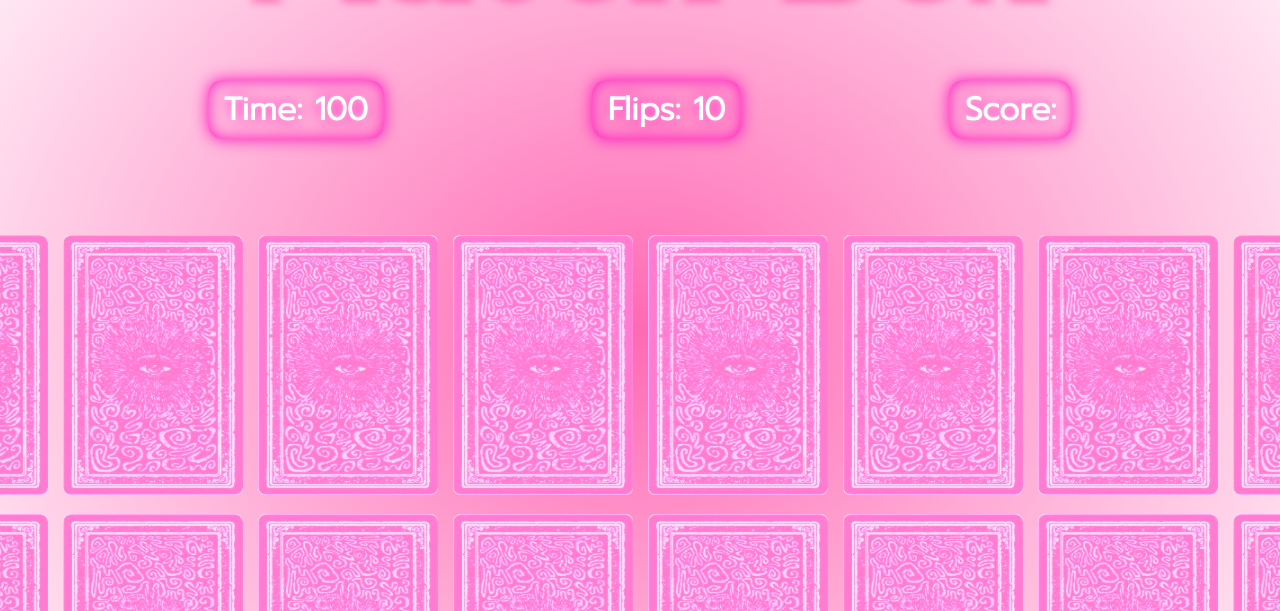
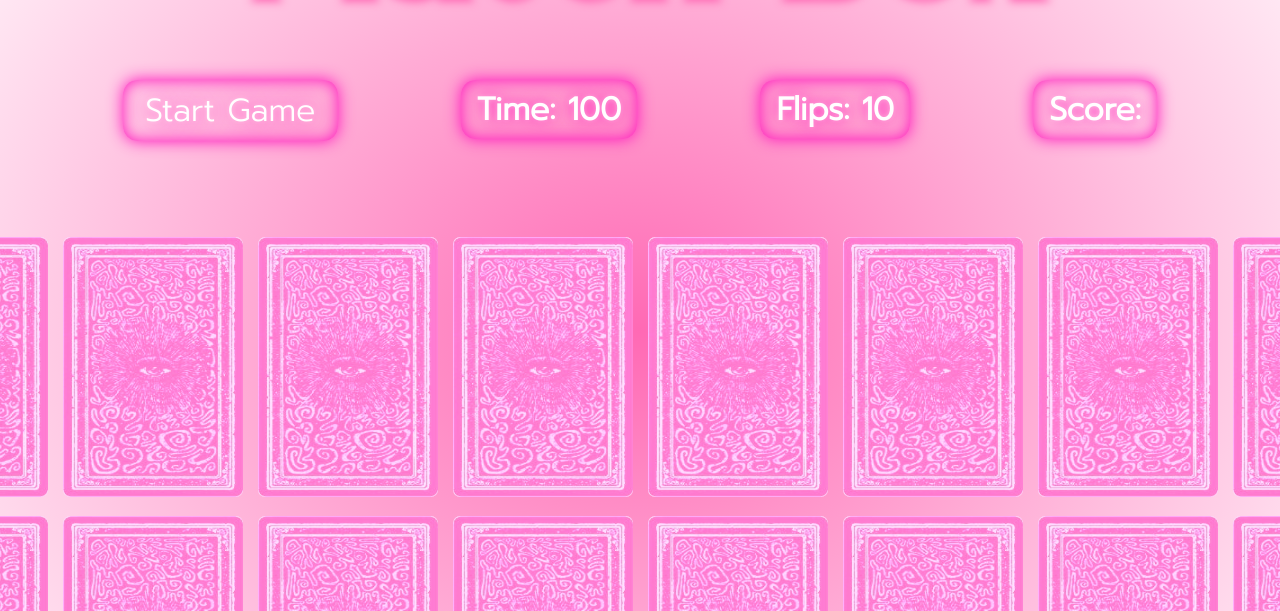
Before and after one commit to mdawood832/MatchBox, a plain HTML site: page index.html in a window 1280 px wide. Shown: the part 189-800 px from the top of the page. Drawn offline with Linux system fonts and the light colour scheme; files that its build step writes are made by us from their sources.

Commit message:
finished adding start button

```diff
--- a/cs/style.css
+++ b/cs/style.css
@@ -31,6 +31,19 @@ html{
 nav{
     font-weight: bold;
     font-size: large;
+
+}
+
+.startGamebtn{
+    font-family: 'Prompt', sans-serif;
+    font-size: 32px;
+    display: inline-block;
+    color: white;
+    border: var(--clr-neon) 0.01em thin;
+    background-color: transparent;
+    border-radius: 0.45em;
+    text-shadow: 0 0 0.125em hsl(0 0% 100% / 0.3), 0 0 0.75em var(--clr-neon);
+    display: flex;
 
 }
 
--- a/index.html
+++ b/index.html
@@ -21,6 +21,9 @@
 
 <!-- Row underneath the title  -->
 <div class="rowUnderTitle">
+    <div>
+       <h2><button class="startGamebtn">Start Game</button></h2>
+    </div>
     <div>
         <h2 class="time">Time: 100</h2>
     </div>
```
